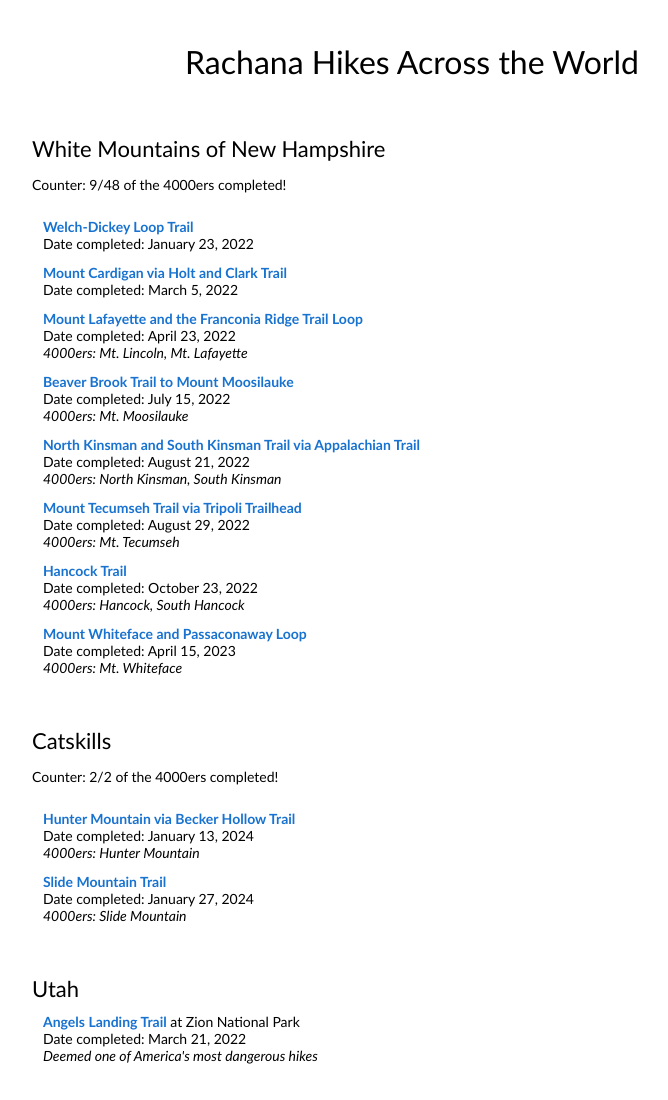
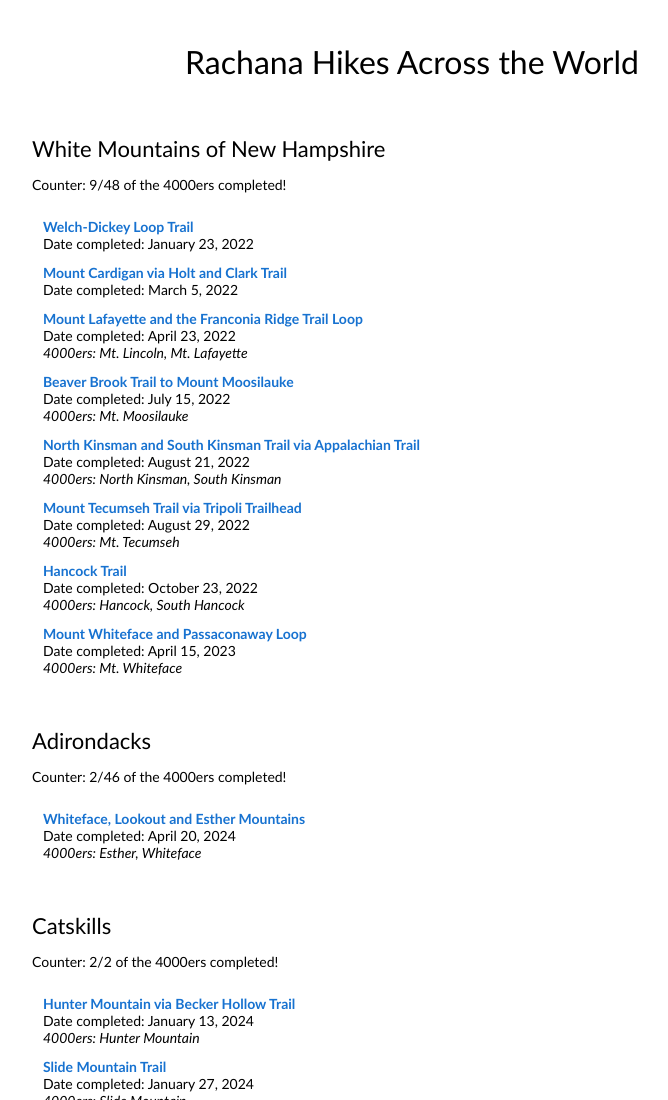
Before and after one commit to rmadhukara/rmadhukara.github.io, a plain HTML site: page hiking.html in a window 1280 px wide. Shown: the top 1100 px of the page, without its empty margins (228-896 px from the left). Drawn offline with Linux system fonts and the light colour scheme.

Commit message:
Update hiking.html

```diff
--- a/hiking.html
+++ b/hiking.html
@@ -127,6 +127,36 @@
 
                   </tbody>
                 </table>
+              </td>
+            </tr>
+          </tbody>
+        </table>
+
+	<table style="width:100%;border:0px;border-spacing:0px;border-collapse:separate;margin-right:auto;margin-left:auto;">
+          <tbody>
+            <tr>
+              <td style="padding:20px;width:100%;vertical-align:middle">
+                <heading>Adirondacks</heading>
+		<p>Counter: 2/46 of the 4000ers completed!</p>
+
+                <table style="width:100%;border:0px;border-spacing:10px;border-collapse:separate;margin-right:auto;margin-left:auto;">
+                  <tbody>
+
+                    <tr>
+                      <td>
+                        <a href="https://www.alltrails.com/trail/us/new-york/whiteface-lookout-and-esther-mountains">
+                          <papertitle>Whiteface, Lookout and Esther Mountains</papertitle>
+                        </a>
+                        <br>
+                        Date completed: April 20, 2024
+                        <br>
+                        <em>4000ers: Esther, Whiteface</em>
+                      </td>
+                    </tr>
+
+                  </tbody>
+                </table>
+
               </td>
             </tr>
           </tbody>
```
